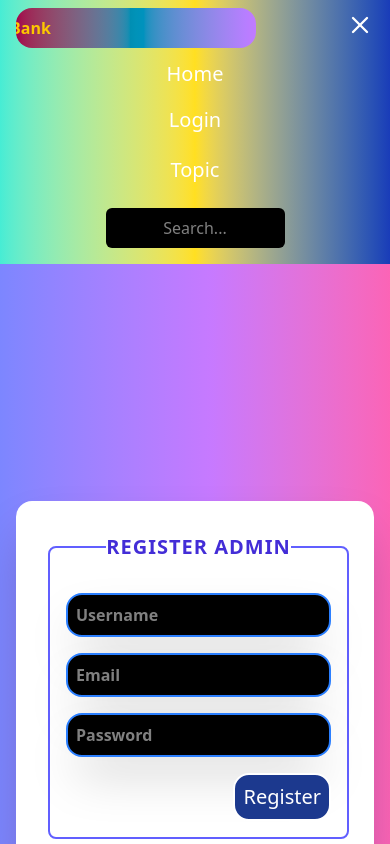
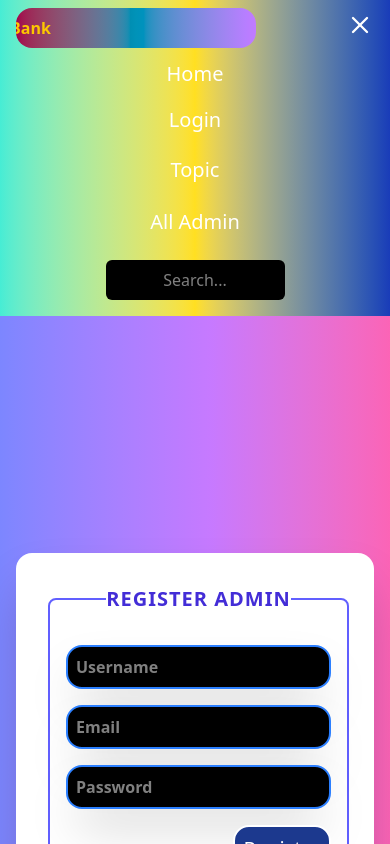
Before and after one commit to Neeraj708888/question-bank, a React (Vite) app in the folder Frontend/: page / in a window 390 px wide. Both pictures are taken after a click on the button 360 px from the left and 25 px from the top of the page. Shown: the top 844 px of the page. Built offline with nearby package versions, Linux system fonts and the light colour scheme.

Commit message:
Update Navbar.jsx
All Admin Buttone implemented in Navbar section

```diff
--- a/Frontend/src/components/Header/Navbar.jsx
+++ b/Frontend/src/components/Header/Navbar.jsx
@@ -58,6 +58,7 @@ const Navbar = () => {
                     <button className="hover:bg-blue-600 px-1 py-1 rounded-md text-xl" onClick={()=> navigate('/')} >Home</button>
                     <button className="hover:bg-blue-600 px-1.5 py-1.5 rounded-md text-xl" onClick={()=> navigate('/login')}>Login</button>
                     <button className="hover:bg-blue-600 px-2 py-2 rounded-md text-xl" onClick={()=> navigate('/topics')}>Topic</button>
+                    <button className="hover:bg-blue-600 px-2 py-2 rounded-md text-xl" onClick={()=> navigate('/user')}>All Admin</button>
 
                     {/* <p className='hover:bg-blue-600 px-3 py-2 rounded-md text-red-400 font-bold text-center'> Total User <span className='text-green-900'>User Length</span></p> */}
 
```
